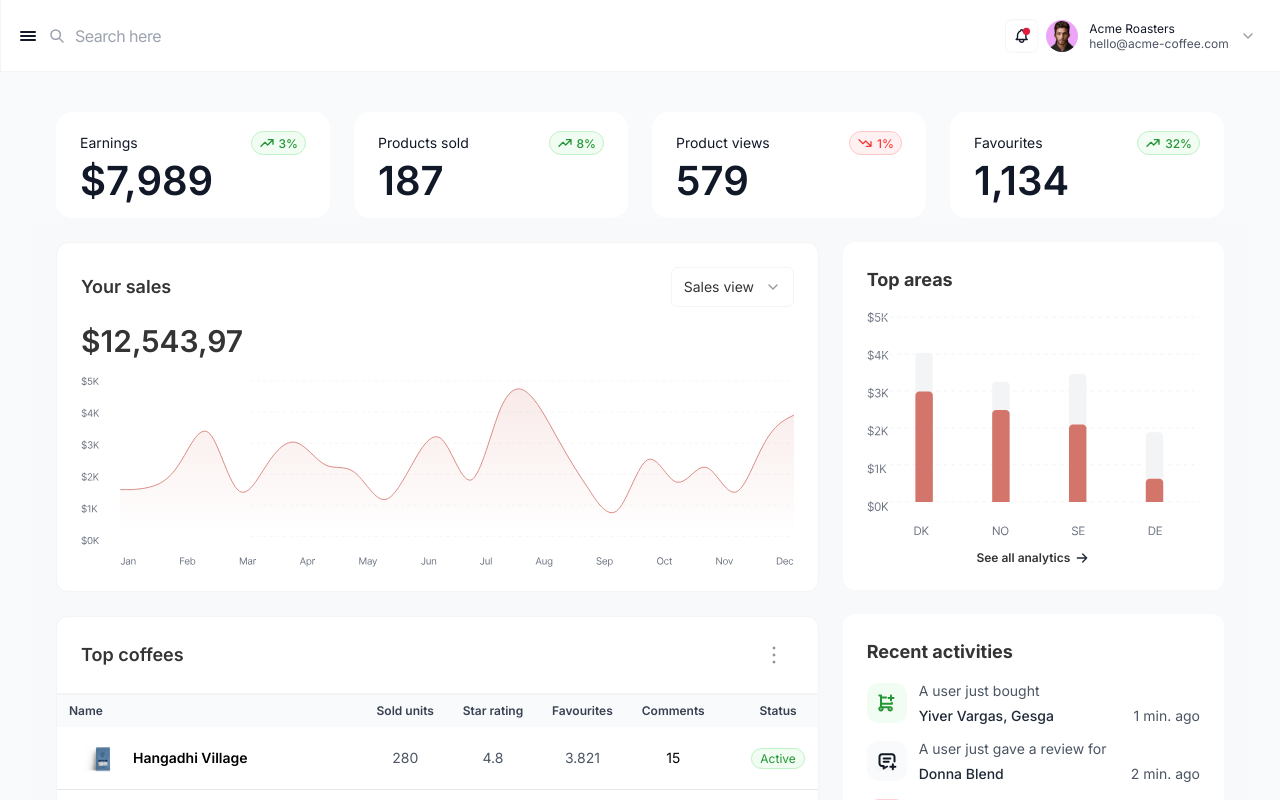
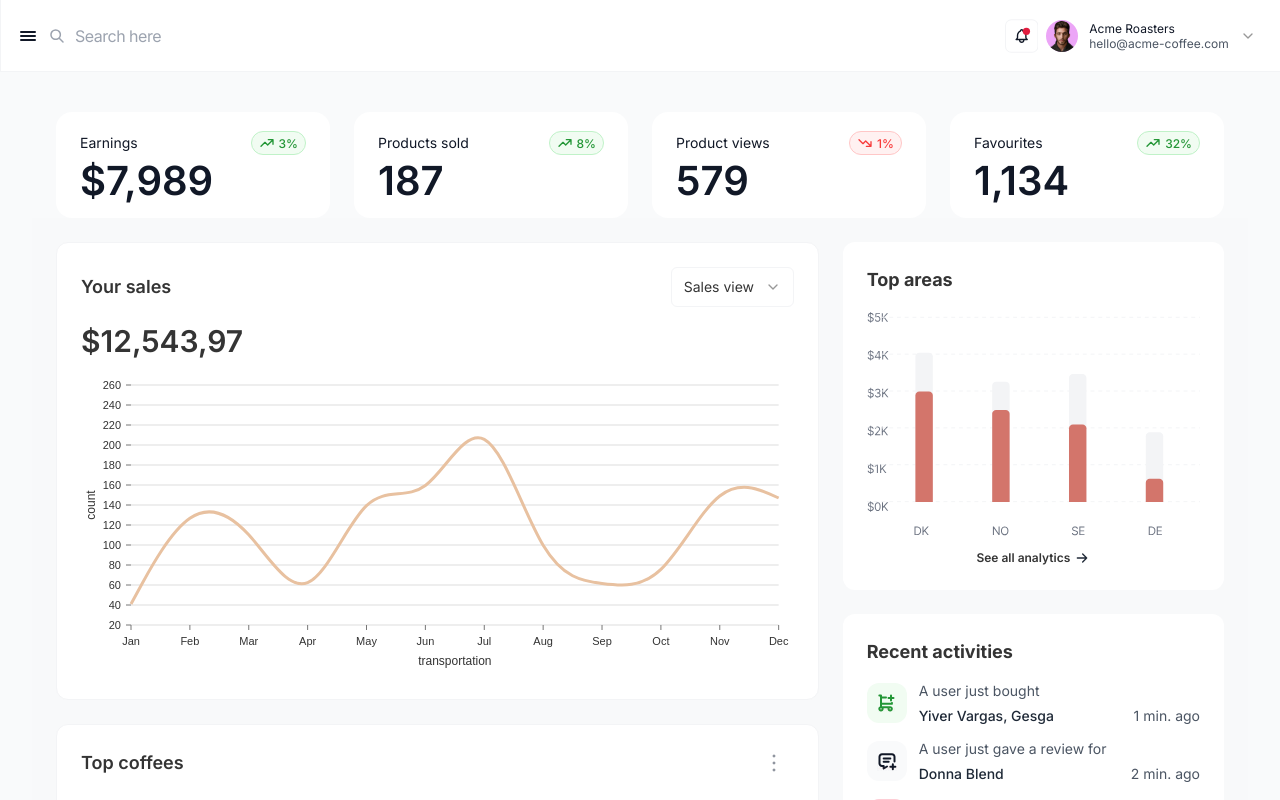
Before and after one commit to star-works/coffee-beans, a Next.js app: page /dashboard in a window 1280 px wide. Built offline with nearby package versions, Linux system fonts and the light colour scheme.

Commit message:
chart added

```diff
--- a/package.json
+++ b/package.json
@@ -9,6 +9,7 @@
     "lint": "next lint"
   },
   "dependencies": {
+    "@nivo/line": "^0.85.1",
     "@radix-ui/react-accordion": "^1.1.2",
     "@radix-ui/react-checkbox": "^1.0.4",
     "@radix-ui/react-dialog": "^1.0.5",
--- a/src/components/dashboard/SalesChart.jsx
+++ b/src/components/dashboard/SalesChart.jsx
@@ -1,6 +1,113 @@
+"use client";
 import React from "react";
 import Image from "next/image";
 import CustomSelect from "./CustomSelect";
+import { ResponsiveLine } from "@nivo/line";
+const data = [
+  {
+    id: "japan",
+    color: "#D3756B",
+    data: [
+      {
+        x: "Jan",
+        y: 41,
+      },
+      {
+        x: "Feb",
+        y: 149,
+      },
+      {
+        x: "Mar",
+        y: 123,
+      },
+      {
+        x: "Apr",
+        y: 20,
+      },
+      {
+        x: "May",
+        y: 171,
+      },
+      {
+        x: "Jun",
+        y: 132,
+      },
+      {
+        x: "Jul",
+        y: 258,
+      },
+      {
+        x: "Aug",
+        y: 70,
+      },
+      {
+        x: "Sep",
+        y: 61,
+      },
+      {
+        x: "Oct",
+        y: 55,
+      },
+      {
+        x: "Nov",
+        y: 173,
+      },
+      {
+        x: "Dec",
+        y: 147,
+      },
+    ],
+  },
+];
+const MyResponsiveLine = () => (
+  <ResponsiveLine
+    data={data}
+    margin={{ top: 10, right: 15, bottom: 50, left: 50 }}
+    xScale={{ type: "point" }}
+    fill="red"
+    yScale={{
+      type: "linear",
+      min: "auto",
+      max: "auto",
+      stacked: true,
+      reverse: false,
+    }}
+    yFormat=" >-.2f"
+    curve="basis"
+    axisTop={null}
+    axisRight={null}
+    axisBottom={{
+      tickSize: 5,
+      tickPadding: 5,
+      tickRotation: 0,
+      legend: "transportation",
+      legendOffset: 36,
+      legendPosition: "middle",
+      truncateTickAt: 0,
+    }}
+    axisLeft={{
+      tickSize: 5,
+      tickPadding: 5,
+      tickRotation: 0,
+      legend: "count",
+      legendOffset: -40,
+      legendPosition: "middle",
+      truncateTickAt: 0,
+    }}
+    enableGridX={false}
+    lineWidth={3}
+    pointSize={2}
+    pointColor={{ theme: "background" }}
+    pointBorderColor={{ from: "serieColor" }}
+    pointLabelYOffset={-19}
+    areaOpacity={0.15}
+    isInteractive={false}
+    enableTouchCrosshair={true}
+    crosshairType="top-right"
+    useMesh={true}
+    legends={[]}
+  />
+);
 const SalesChart = () => {
   return (
     <div className="lg:p-6 p-3">
@@ -13,13 +120,16 @@ const SalesChart = () => {
         <h2 className="font-semibold text-3xl text-darkGray py-4">
           $12,543,97
         </h2>
-        <Image
+        {/* <Image
           className="w-full"
           height="235"
           width="875"
           src="/assets/images/dasboard/svg/sales-chart.svg"
           alt="chart"
-        />
+        /> */}
+        <div className="h-[300px]">
+          <MyResponsiveLine />
+        </div>
       </div>
     </div>
   );
```
Also changed, not shown: 1 other file (tests, documents, lock files or other folders).
